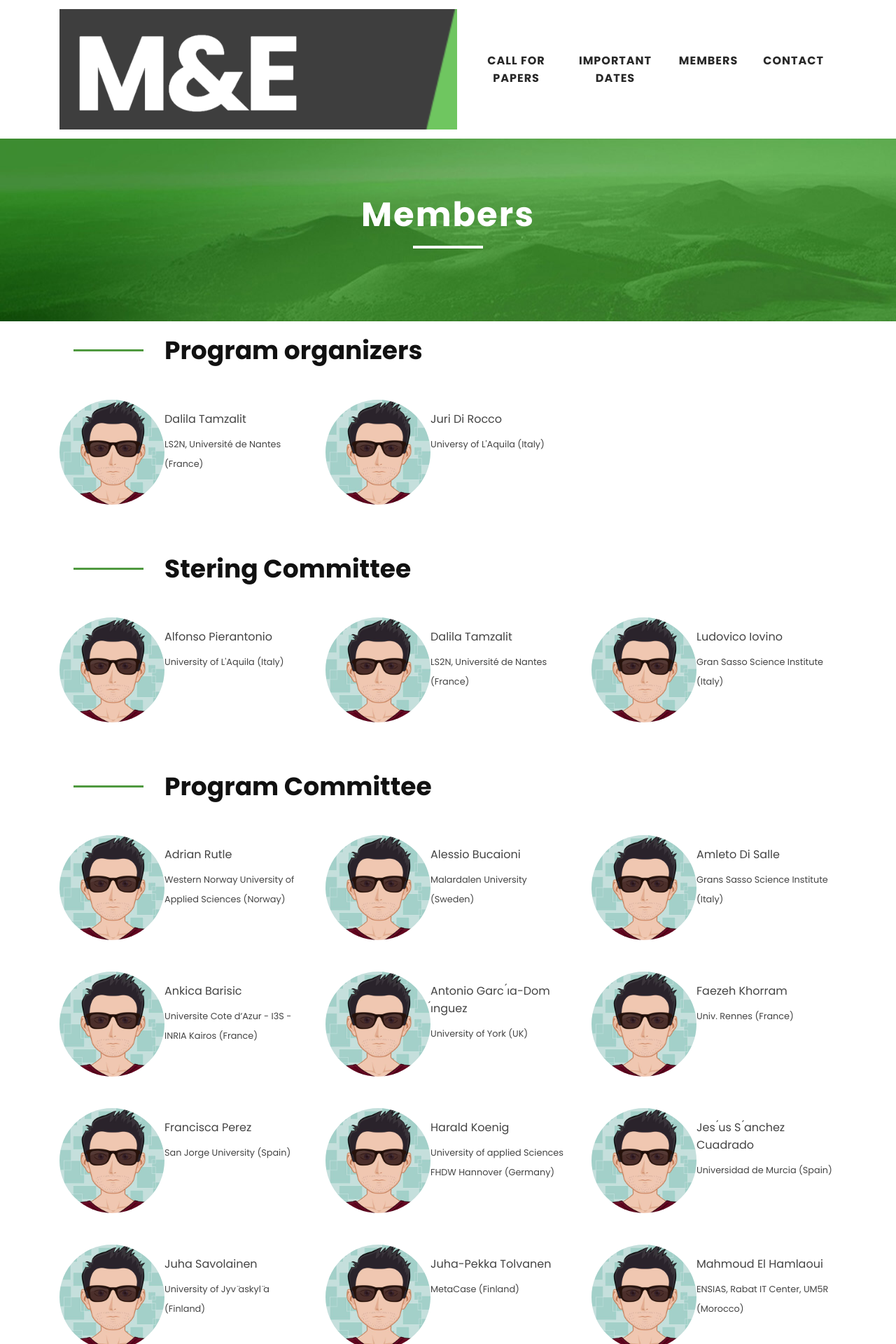
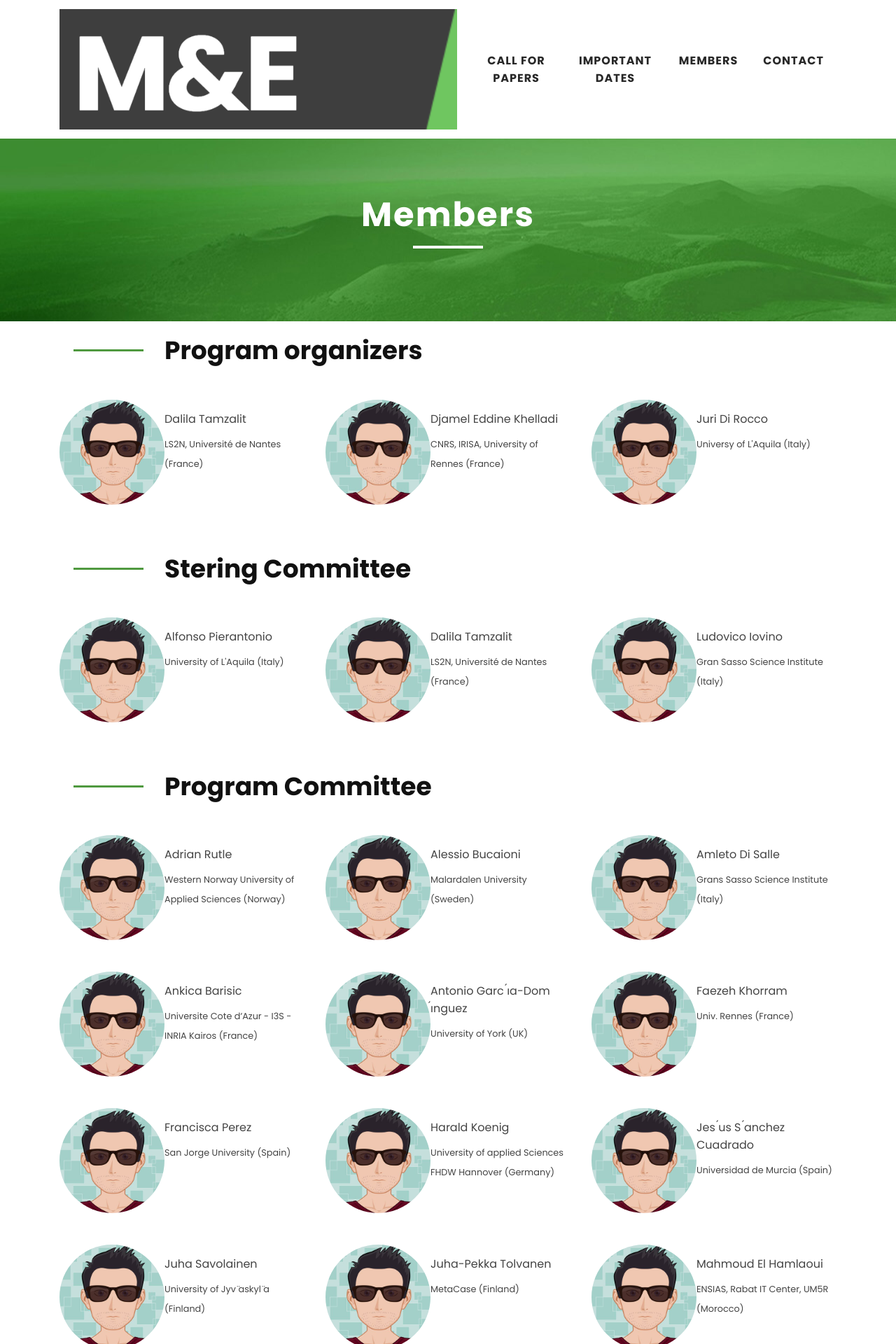
Before and after one commit to models-and-evolution/models-and-evolution2024.github.io, a Jekyll site: the page built from orga/index.md, in a window 1280 px wide. Shown: the top 1920 px of the page at 70% size. Built offline with Jekyll 4.4.1, drawn with Linux system fonts in a browser that asks for light colours.

Commit message:
Update crew.yml
added myself dek

```diff
--- a/_data/crew.yml
+++ b/_data/crew.yml
@@ -103,3 +103,8 @@
   employer: LS2N, Université de Nantes (France)
   role: po
   photo: abl.jpg
+- dek:
+  name: Djamel Eddine Khelladi
+  employer: CNRS, IRISA, University of Rennes (France)
+  photo: abl.jpg
+  role: po
```
